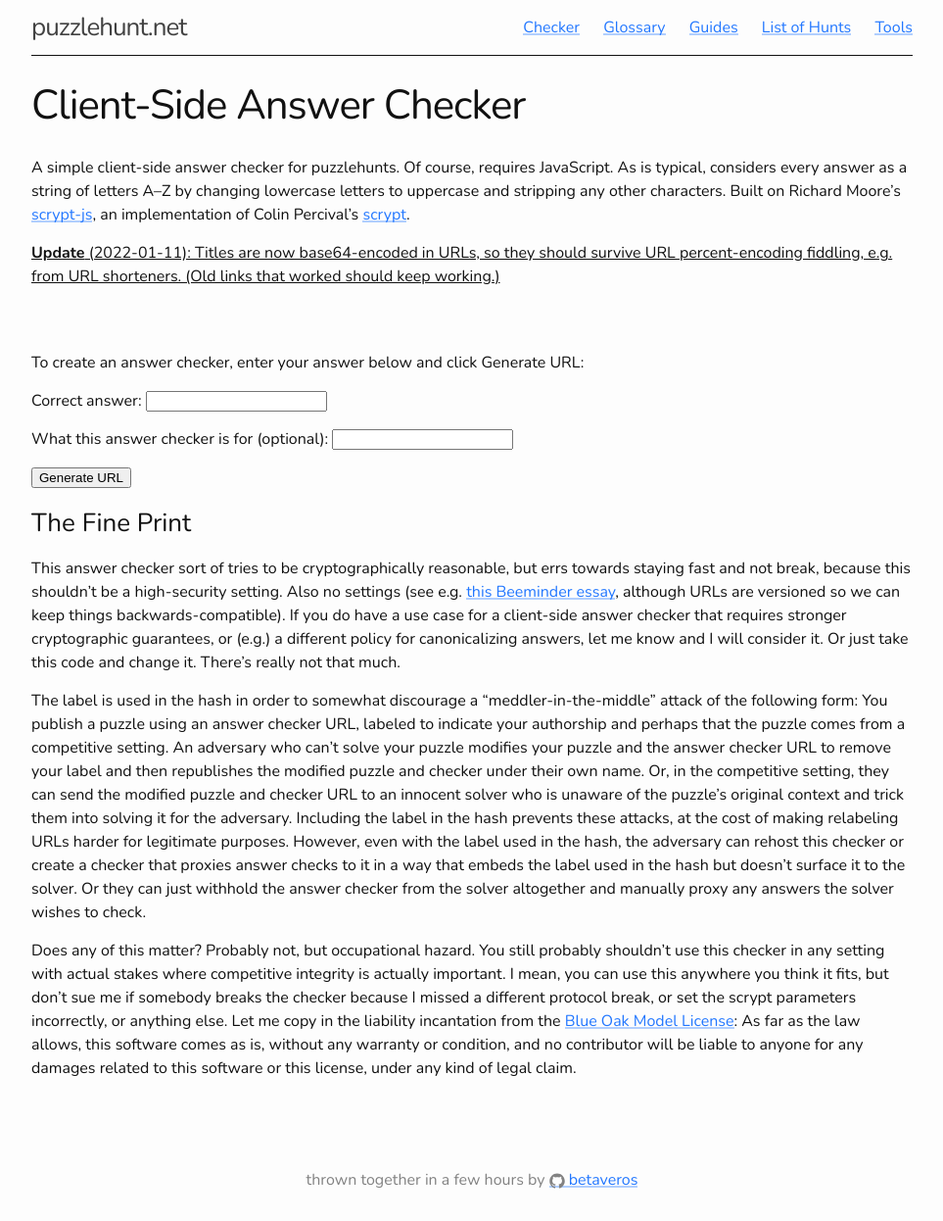
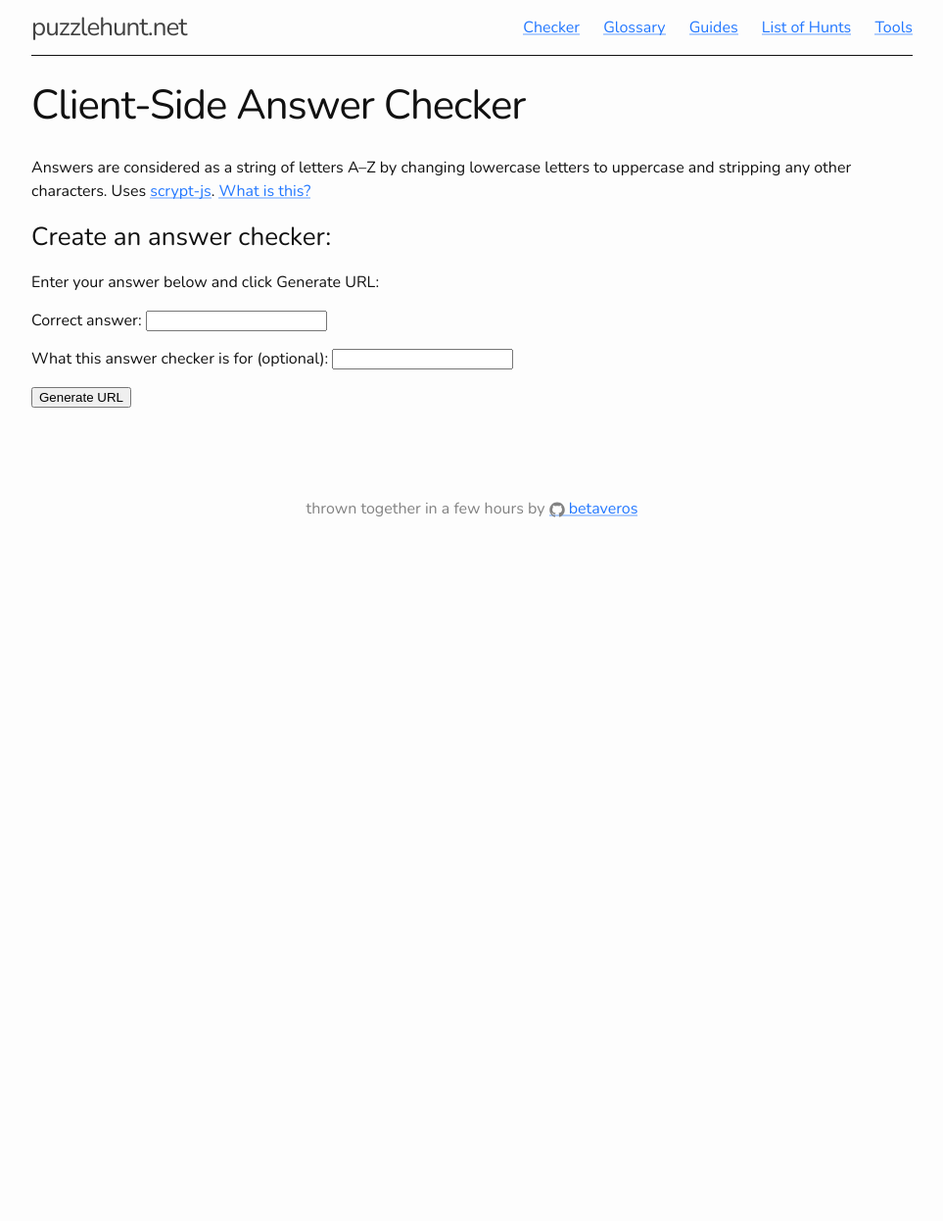
Before and after one commit to betaveros/puzzlehunt.net, a Jekyll site: the page built from checker.md, in a window 1280 px wide. Shown: the whole page at 98% size, without its empty margins (158-1121 px from the left). Built offline with Jekyll 4.4.1, drawn with Linux system fonts in a browser that asks for light colours; after the commit the page ends 900 px from its top, so only the background shows below that.

Commit message:
checker: new UI

```diff
--- a/checker.md
+++ b/checker.md
@@ -3,33 +3,26 @@ layout: page
 short_title: Checker
 title: Client-Side Answer Checker
 ---
-A simple client-side answer checker for puzzlehunts. Of course, requires JavaScript. As is typical, considers every answer as a string of letters A–Z by changing lowercase letters to uppercase and stripping any other characters. Built on Richard Moore's [scrypt-js](https://github.com/ricmoo/scrypt-js), an implementation of Colin Percival's [scrypt](https://www.tarsnap.com/scrypt.html).
-
-<ins><strong>Update</strong> (2022-01-11): Titles are now base64-encoded in URLs, so they should survive URL percent-encoding fiddling, e.g. from URL shorteners. (Old links that worked should keep working.)</ins>
+Answers are considered as a string of letters A–Z by changing lowercase letters to uppercase and stripping any other characters. Uses [scrypt-js](https://github.com/ricmoo/scrypt-js). [What is this?](/checker/about)
 
 <p id="loading">Loading...</p>
 
 <form id="check">
-<p><label for="check-input"><strong id="check-label">Check your answer:</strong></label></p>
+<h3 id="check-label">Check your answer:</h3>
 <p><input type="text" id="check-input" name="check-input" /> <button type="submit" id="check-submit">Check</button></p>
 <p id="check-out"></p>
+
+<p>You can also <a href="#">create your own checker</a>.</p>
 </form>
 
-<form id="gen" style="margin-top: 4em;">
-<p>To create an answer checker, enter your answer below and click Generate URL:</p>
+<form id="gen">
+<h3>Create an answer checker:</h3>
+<p>Enter your answer below and click Generate URL:</p>
 <p>Correct answer: <input type="text" id="gen-input" /></p>
 <p>What this answer checker is for (optional): <input type="text" id="gen-label" /></p>
 <button type="submit">Generate URL</button>
 <p id="gen-outer"><span id="gen-out"></span><a id="gen-link"></a></p>
 </form>
-
-### The Fine Print
-
-This answer checker sort of tries to be cryptographically reasonable, but errs towards staying fast and not break, because this shouldn't be a high-security setting. Also no settings (see e.g. [this Beeminder essay](https://blog.beeminder.com/choices/), although URLs are versioned so we can keep things backwards-compatible). If you do have a use case for a client-side answer checker that requires stronger cryptographic guarantees, or (e.g.) a different policy for canonicalizing answers, let me know and I will consider it. Or just take this code and change it. There's really not that much.
-
-The label is used in the hash in order to somewhat discourage a "meddler-in-the-middle" attack of the following form: You publish a puzzle using an answer checker URL, labeled to indicate your authorship and perhaps that the puzzle comes from a competitive setting. An adversary who can't solve your puzzle modifies your puzzle and the answer checker URL to remove your label and then republishes the modified puzzle and checker under their own name. Or, in the competitive setting, they can send the modified puzzle and checker URL to an innocent solver who is unaware of the puzzle's original context and trick them into solving it for the adversary. Including the label in the hash prevents these attacks, at the cost of making relabeling URLs harder for legitimate purposes. However, even with the label used in the hash, the adversary can rehost this checker or create a checker that proxies answer checks to it in a way that embeds the label used in the hash but doesn't surface it to the solver. Or they can just withhold the answer checker from the solver altogether and manually proxy any answers the solver wishes to check.
-
-Does any of this matter? Probably not, but occupational hazard. You still probably shouldn't use this checker in any setting with actual stakes where competitive integrity is actually important. I mean, you can use this anywhere you think it fits, but don't sue me if somebody breaks the checker because I missed a different protocol break, or set the scrypt parameters incorrectly, or anything else. Let me copy in the liability incantation from the [Blue Oak Model License](https://blueoakcouncil.org/license/1.0.0): As far as the law allows, this software comes as is, without any warranty or condition, and no contributor will be liable to anyone for any damages related to this software or this license, under any kind of legal claim.
 
 <script type="text/javascript" src="/js/scrypt.js"></script>
 
```
Also changed, not shown: other parts of checker.md (+9 -7 lines), checker/about.md (added, +52 -0 lines).
